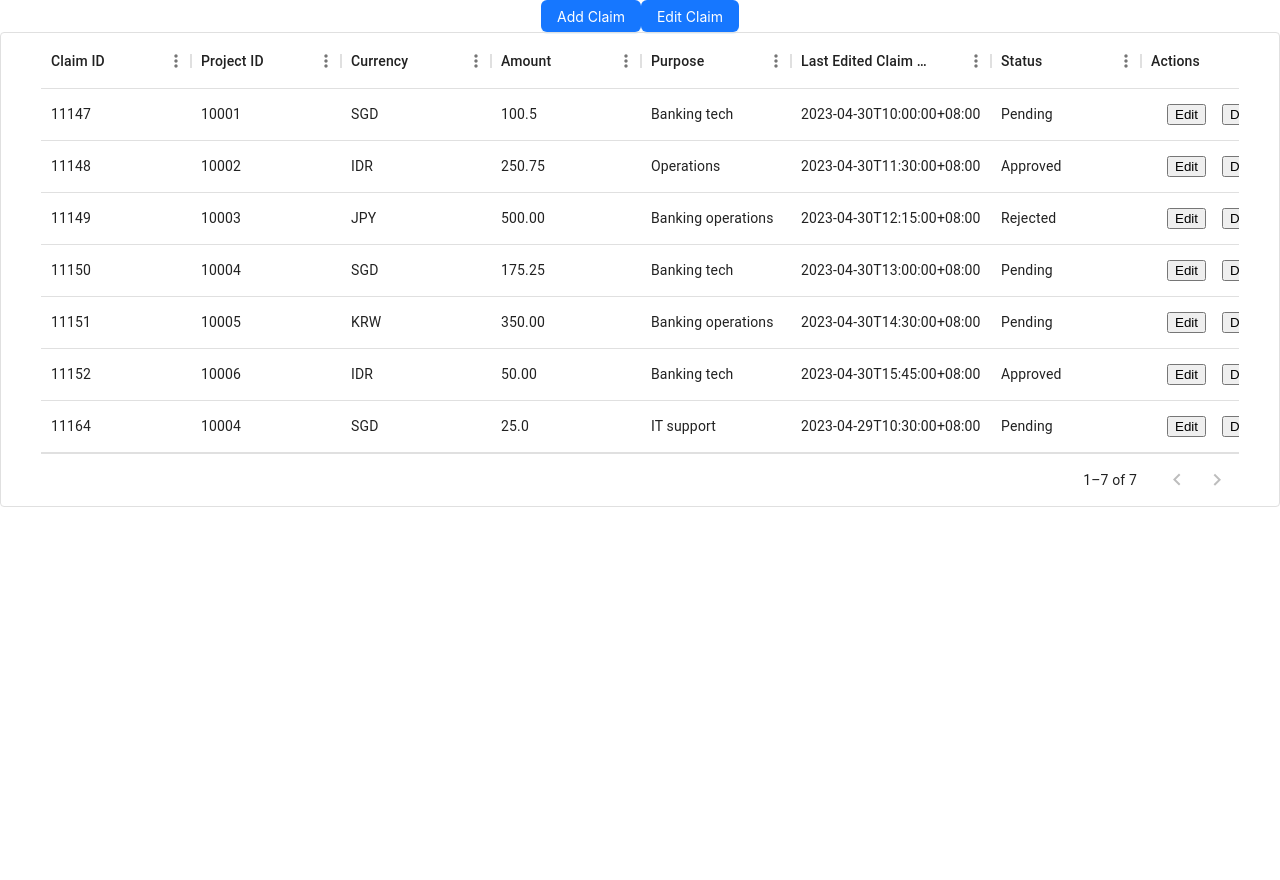
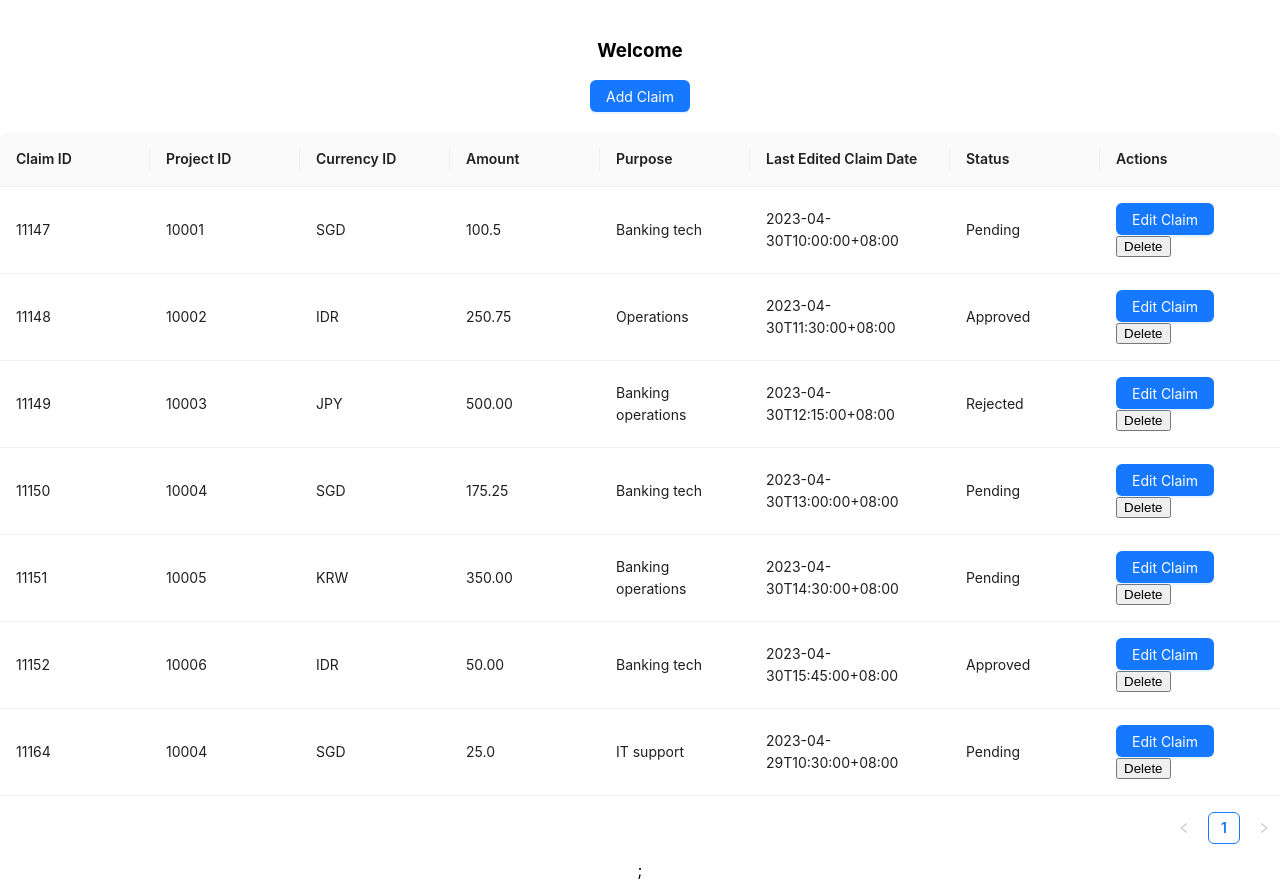
Before and after one commit to cliftontys/TT3_10, a React (Create React App) app in the folder frontend/: page /ListClaims in a window 1280 px wide. Before the commit the page ends 800 px from the top, so only its background shows below. Built offline with nearby package versions, Linux system fonts and the light colour scheme.

Commit message:
feat(frontend): integrated edit claims into listclaims

```diff
--- a/frontend/package.json
+++ b/frontend/package.json
@@ -3,6 +3,10 @@
   "version": "0.1.0",
   "private": true,
   "dependencies": {
+    "@emotion/react": "^11.10.8",
+    "@emotion/styled": "^11.10.8",
+    "@mui/material": "^5.12.3",
+    "@mui/x-data-grid": "^6.3.1",
     "@testing-library/jest-dom": "^5.16.5",
     "@testing-library/react": "^13.4.0",
     "@testing-library/user-event": "^13.5.0",
--- a/frontend/src/App.tsx
+++ b/frontend/src/App.tsx
@@ -3,9 +3,6 @@ import logo from './logo.svg';
 import './App.css';
 import { BrowserRouter, Route, Routes } from 'react-router-dom'
 
-import AddClaims from './pages/AddClaims';
-import EditClaims from './pages/EditClaims';
-import Header from './pages/Header';
 import ListClaims from './pages/ListClaims';
 import LoginPage from './pages/LoginPage';
 
--- a/frontend/src/pages/Header.tsx
+++ b/frontend/src/pages/Header.tsx
@@ -1,10 +1,11 @@
 import React from 'react'
+import AddClaimModal from "../components/modals/AddClaimModal";
 
 const Header = () => {
   return (
     <div className='header'>
         <h3>Welcome</h3>
-        <button className="add">Add Claim</button>
+        <AddClaimModal/>
     </div>
   )
 }
--- a/frontend/src/pages/ListClaims.tsx
+++ b/frontend/src/pages/ListClaims.tsx
@@ -1,70 +1,57 @@
 import React from "react";
-import AddClaimModal from "../components/modals/AddClaimModal";
 import EditClaimModal from "../components/modals/EditClaimModal";
+import Header from "./Header";
+
 import { DataGrid, GridColDef } from '@mui/x-data-grid';
-import projectExpenseClaims from '../data/projectExpenseClaims';
+import projectExpenseClaims, { ProjectExpenseClaim } from '../data/projectExpenseClaims';
 import { useState, useEffect, } from 'react';
 import Button from 'react';
 
+import { Table } from "antd";
+
 const ListClaims = () => {
 
-  const [claims, setClaims] = useState([]);
+  // const [claims, setClaims] = useState([]);
 
-  useEffect(() => {
-    const getClaims = () => {
-      const currentClaims = projectExpenseClaims;
-      currentClaims.forEach((claim) => {
-        setClaims((row) => [
-          ...row,
-        ]);
-      });
-      console.log(currentClaims)
-    };
+  const claims = projectExpenseClaims;
 
-    getClaims();
-  }, []);
+  // useEffect(() => {
+  //   const getClaims = () => {
+  //     const currentClaims = projectExpenseClaims;
+  //     // currentClaims.forEach((claim) => {
+  //     //   setClaims((row) => [
+  //     //     ...row,
+  //     //   ]);
+  //     // });
+  //     setClaims(currentClaims);
+  //     console.log(claims)
+  //   };
 
-  const renderEditButton = () => {
-    return (
-        <strong>
-            <button
-                color="primary"
-                style={{ marginLeft: 16 }}
-              >
-                Edit
-            </button>
-            <button
-                color="primary"
-                style={{ marginLeft: 16 }}
-              >
-                Delete
-            </button>
-        </strong>
-    )
-}
+  //   getClaims();
+  // }, []);
 
 
-  const columns: GridColDef[] = [
-    { field: 'ClaimID', headerName: 'Claim ID', width: 150 },
-    { field: 'ProjectID', headerName: 'Project ID', width: 150 },
-    { field: 'CurrencyID', headerName: 'Currency', width: 150 },
-    { field: 'Amount', headerName: 'Amount', width: 150 },
-    { field: 'Purpose', headerName: 'Purpose', width: 150 },
-    { field: 'LastEditedClaimDate', headerName: 'Last Edited Claim Date', width: 200 },
-    { field: 'Status', headerName: 'Status', width: 150 },
-    { field: 'Actions',headerName: 'Actions', width: 150, renderCell: renderEditButton},
-  ];
+  const column = [
+    { title: 'Claim ID', dataIndex: 'ClaimID', key:'ClaimID', width: 150 },
+    { title: 'Project ID', dataIndex: 'ProjectID', key: 'ProjectID', width: 150 },
+    { title: 'Currency ID', dataIndex: 'CurrencyID', key:'CurrencyID', width: 150 },
+    { title: 'Amount', dataIndex: 'Amount', key:'Amount', width: 150 },
+    { title: 'Purpose', dataIndex: 'Purpose', key:'Purpose', width: 150 },
+    { title: 'Last Edited Claim Date', dataIndex: 'LastEditedClaimDate', key:'LastEditedClaimDate',width: 200 },
+    { title: 'Status', dataIndex: 'Status', key:'Status', width: 150 },
+    {
+      title: 'Actions',
+      dataIndex: 'Actions',
+      key: 'Actions',
+      render: (text:string, record:ProjectExpenseClaim) => <><EditClaimModal currentClaim={record} /><button>Delete</button></>,
+    },
+  ]
 
   return (
 
     <div>
-      <AddClaimModal />
-      <EditClaimModal currentClaim={projectExpenseClaims[0]} />
-      <DataGrid className="listClaims"
-      rows={projectExpenseClaims}
-      columns={columns}
-      getRowId={(row) => Number(row.ClaimID)}
-      pageSizeOptions={[5, 10]}/>
+      <Header></Header>
+      <Table columns={column} dataSource={claims} />;
     </div>
   )
 }
```
Also changed, not shown: 1 other file (tests, documents, lock files or other folders).
